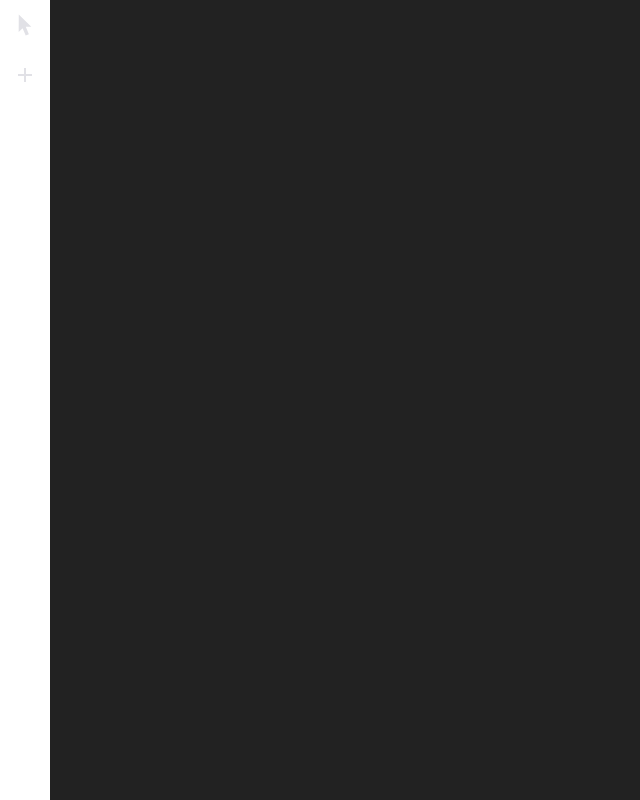
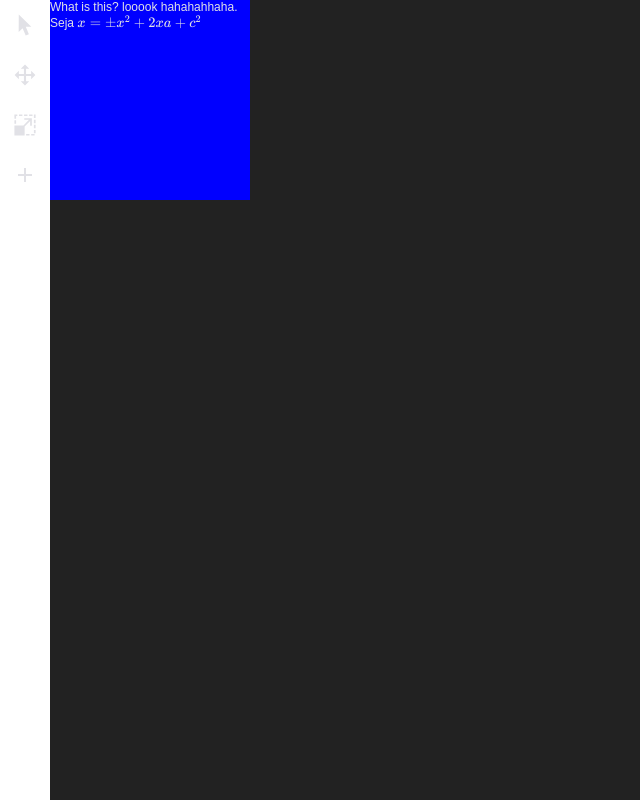
Before and after one commit to EduardoJM/dyboard, a React app: page / in a window 1280 px wide. Shown: the whole page, without its empty margins (0-640 px from the left). Built offline with nearby package versions, Linux system fonts and the light colour scheme.

Commit message:
Cursor, Drag and Resize tool support

```diff
--- a/package.json
+++ b/package.json
@@ -35,6 +35,7 @@
     "@types/katex": "^0.11.0",
     "@types/react": "^16.9.34",
     "@types/react-dom": "^16.9.6",
+    "@types/react-resizable": "^1.7.2",
     "@types/styled-components": "^5.1.0",
     "@typescript-eslint/eslint-plugin": "^3.4.0",
     "@typescript-eslint/parser": "^3.4.0",
@@ -78,6 +79,7 @@
     "react-dom": "^16.13.1",
     "react-draggable": "^4.4.3",
     "react-icons": "^3.10.0",
+    "react-resizable": "^1.10.1",
     "react-spring": "^8.0.27",
     "styled-components": "^5.1.1",
     "ts-phoria": "^0.1.2"
--- a/src/App.tsx
+++ b/src/App.tsx
@@ -7,7 +7,10 @@ import { Container, BlackBoard } from './styles/app';
 import { SizeMonitorProvider } from './contexts/sizeMonitor';
 import { ToolsContextProvider } from './contexts/tools';
 
+import TextBlock from './components/Elements/TextBlock';
+
 import 'katex/dist/katex.min.css';
+import 'react-resizable/css/styles.css';
 
 const mainElement = document.createElement('div');
 mainElement.setAttribute('id', 'root');
@@ -23,6 +26,12 @@ const App = () => {
                     <Toolbar />
                     <BlackBoard ref={boardRef}>
                         <SizeMonitorProvider elementReference={boardRef}>
+                            <TextBlock supportLatex={true}>
+                                What is this? looook hahahahhaha. Seja
+                                $$
+                                    x = \pm x^2+2xa + c^2
+                                $$
+                            </TextBlock>
                         </SizeMonitorProvider>
                     </BlackBoard>
                 </ToolsContextProvider>
--- /dev/null
+++ b/src/components/Elements/TextBlock/index.tsx
@@ -0,0 +1,89 @@
+import React, { useState, SyntheticEvent } from 'react';
+import { ResizeCallbackData } from 'react-resizable';
+import Draggable, { DraggableEvent, DraggableData } from 'react-draggable';
+
+import { useTools } from '../../../contexts/tools';
+
+import Latex from '../../Latex';
+
+import {
+    ResizableContainer,
+    DraggableContainer,
+    StaticContainer
+} from './styles';
+
+interface TextBlockProps {
+    children: string;
+    supportLatex?: boolean;
+}
+
+const TextBlock: React.FC<TextBlockProps> = ({ children, supportLatex }) => {
+    const [width, setWidth] = useState(200);
+    const [height, setHeight] = useState(200);
+    const [left, setLeft] = useState(0);
+    const [top, setTop] = useState(0);
+    const tools = useTools();
+
+    function handleOnResize(event: SyntheticEvent, data: ResizeCallbackData) {
+        setWidth(data.size.width);
+        setHeight(data.size.height);
+    };
+
+    function handleOnDrag(event: DraggableEvent, data: DraggableData) {
+        setLeft(data.x);
+        setTop(data.y);
+    }
+
+    const RenderedChild = () => supportLatex ? (
+        <Latex
+            throwOnError={false}
+        >
+            { children as string }
+        </Latex>
+    ) : <>{ children }</>;
+
+    if (tools.currentTool === 'resize') {
+        return (
+            <ResizableContainer
+                width={width}
+                height={height}
+                onResize={handleOnResize}
+                minConstraints={[100, 100]}
+                left={left}
+                top={top}
+            >
+                <RenderedChild />
+            </ResizableContainer>
+        );
+    } else if (tools.currentTool === 'drag') {
+        return (
+            <Draggable
+                position={{
+                    x: left,
+                    y: top
+                }}
+                onStop={handleOnDrag}
+            >
+                <DraggableContainer
+                    width={width}
+                    height={height}
+                >
+                    <RenderedChild />
+                </DraggableContainer>
+            </Draggable>
+        );
+    } else {
+        return (
+            <StaticContainer
+                width={width}
+                height={height}
+                left={left}
+                top={top}
+            >
+                <RenderedChild />
+            </StaticContainer>
+        );
+    }
+};
+
+export default TextBlock;
--- /dev/null
+++ b/src/components/Elements/TextBlock/styles.ts
@@ -0,0 +1,54 @@
+import styled from 'styled-components';
+import { ResizableBox } from 'react-resizable';
+
+interface ResizableContainerProps {
+    left: number;
+    top: number;
+}
+
+export const ResizableContainer = styled(ResizableBox)<ResizableContainerProps>`
+    user-select: none;
+
+    position: absolute;
+    left: ${props => props.left}px;
+    top: ${props => props.top}px;
+
+    background: blue;
+
+    .react-resizable-handle {
+        background: red;
+    }
+`;
+
+interface DraggableContainerProps {
+    width: number;
+    height: number;
+}
+
+export const DraggableContainer = styled.div<DraggableContainerProps>`
+    user-select: none;
+
+    width: ${props => props.width}px;
+    height: ${props => props.height}px;
+
+    background: blue;
+`;
+
+interface StaticContainerProps {
+    left: number;
+    top: number;
+    width: number;
+    height: number;
+}
+
+export const StaticContainer = styled.div<StaticContainerProps>`
+    user-select: none;
+
+    position: absolute;
+    left: ${props => props.left}px;
+    top: ${props => props.top}px;
+    width: ${props => props.width}px;
+    height: ${props => props.height}px;
+
+    background: blue;
+`;
--- a/src/components/Toolbar/data.ts
+++ b/src/components/Toolbar/data.ts
@@ -11,7 +11,19 @@ const toolBarData: ToolBarObjectItem[][] = [
         {
             id: 'cursor',
             title: 'Cursor',
-            tool: 'none',
+            tool: 'set-cursor',
+            deep: false
+        },
+        {
+            id: 'drag',
+            title: 'Mover',
+            tool: 'set-drag',
+            deep: false
+        },
+        {
+            id: 'resize',
+            title: 'Redimensionar',
+            tool: 'set-resize',
             deep: false
         },
         {
--- a/src/components/Toolbar/index.tsx
+++ b/src/components/Toolbar/index.tsx
@@ -1,6 +1,6 @@
 import React, { useState } from 'react';
 import { MdFunctions, MdTitle, MdInsertPhoto, MdAdd, MdChevronLeft } from 'react-icons/md';
-import { GiArrowCursor, GiCube, GiStoneSphere } from 'react-icons/gi';
+import { GiArrowCursor, GiCube, GiStoneSphere, GiResize, GiMove } from 'react-icons/gi';
 import { useTransition } from 'react-spring';
 
 import { useTools } from '../../contexts/tools';
@@ -36,6 +36,10 @@ const Toolbar: React.FC = () => {
             return <GiStoneSphere size={24} />;
         } else if (id === 'math') {
             return <MdFunctions size={24} />;
+        } else if (id === 'drag') {
+            return <GiMove size={24} />;
+        } else if (id === 'resize') {
+            return <GiResize size={24} />;
         }
         return <></>;
     };
@@ -49,6 +53,12 @@ const Toolbar: React.FC = () => {
             tools.addText();
         } else if (button.tool === 'add-image') {
             tools.addImage();
+        } else if (button.tool === 'set-cursor') {
+            tools.changeCurrentTool('cursor');
+        } else if (button.tool === 'set-drag') {
+            tools.changeCurrentTool('drag');
+        } else if (button.tool === 'set-resize') {
+            tools.changeCurrentTool('resize');
         }
     }
 
--- a/src/contexts/tools.tsx
+++ b/src/contexts/tools.tsx
@@ -2,7 +2,11 @@ import React, { useContext, useState, createContext } from 'react';
 
 import { ModalAddText, ModalAddImage } from '../modals';
 
+type Tools = 'cursor' | 'drag' | 'resize';
+
 interface ToolsContextData {
+    currentTool: Tools;
+    changeCurrentTool: (tool: Tools) => void;
     addText: () => void;
     addImage: () => void;
 }
@@ -16,6 +20,7 @@ export const ToolsContextProvider: React.FC = ({
         addText: false,
         addImage: false
     });
+    const [currentTool, setCurrentTool] = useState<Tools>('cursor');
 
     const addText = () => {
         setModalStates({
@@ -41,6 +46,8 @@ export const ToolsContextProvider: React.FC = ({
     return (
         <>
             <ToolsContext.Provider value={{
+                currentTool,
+                changeCurrentTool: setCurrentTool,
                 addText,
                 addImage
             }}>
--- a/src/styles/app.ts
+++ b/src/styles/app.ts
@@ -15,4 +15,6 @@ export const BlackBoard = styled.div`
     background: #222;
     flex: 1;
     overflow: hidden;
+
+    position: relative;
 `;
```
Also changed, not shown: 1 other file (tests, documents, lock files or other folders).
